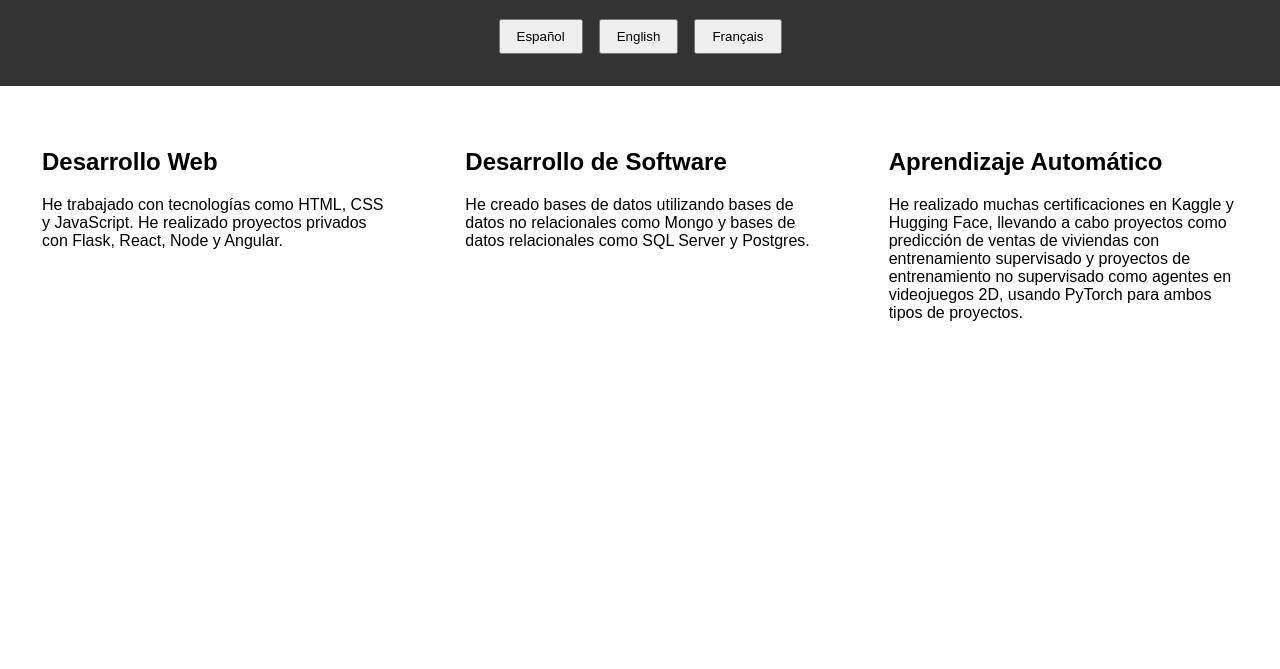
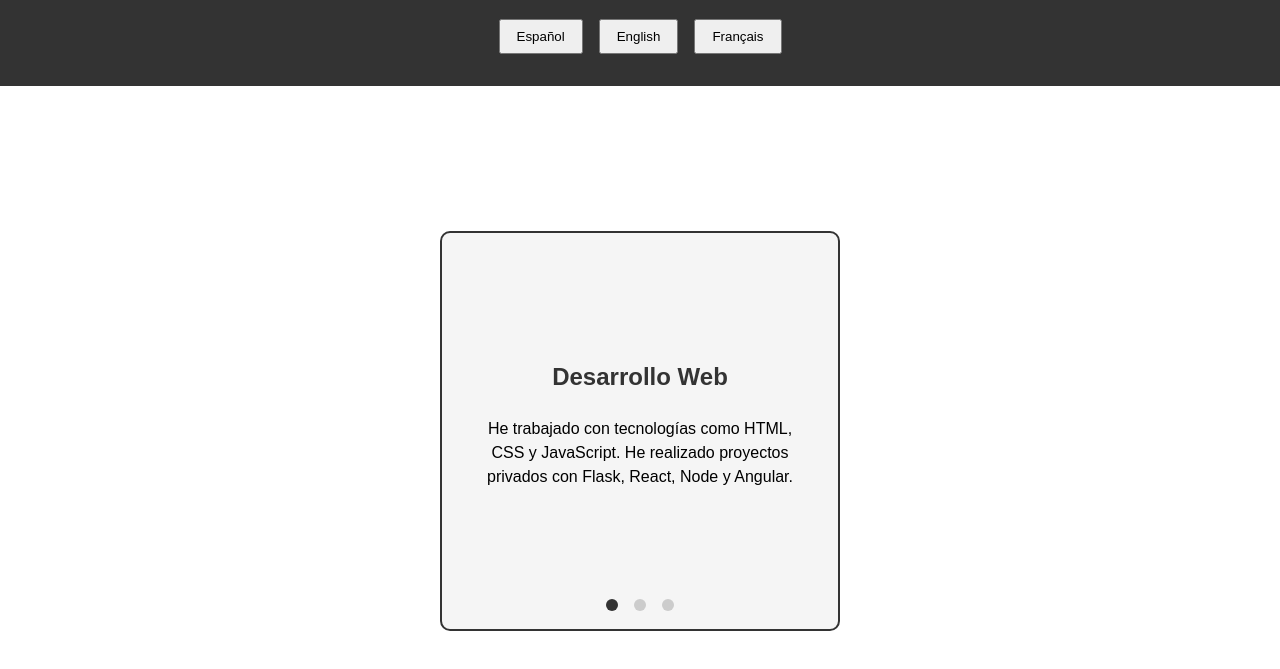
Before and after one commit to LAguirr/htmlcss, a plain HTML site: page main.html in a window 1280 px wide. Shown: the part 77-746 px from the top of the page. Drawn offline with Linux system fonts and the light colour scheme.

Commit message:
carrousel

```diff
--- a/main.html
+++ b/main.html
@@ -1,5 +1,5 @@
 <!DOCTYPE html>
-<html lang="es">
+<html>
 <head>
     <meta charset="UTF-8">
     <meta name="viewport" content="width=device-width, initial-scale=1.0">
@@ -9,6 +9,7 @@
             font-family: Arial, sans-serif;
             margin: 0;
             padding: 0;
+            overflow-x: hidden;
         }
         header {
             background-color: #333;
@@ -27,23 +28,127 @@
             cursor: pointer;
         }
 
-         main{
-            display: table;
-            width: 100%;
-            table-layout: fixed;
-            border-spacing: 10px;
+        main {
+            display: flex;
+            justify-content: center;
+            align-items: center;
+            min-height: calc(100vh - 150px);
+            padding: 20px;
+        }
 
+        .carousel-container {
+            width: 400px;
+            height: 400px;
+            position: relative;
+            overflow: hidden;
+        }
+
+        .carousel {
+            display: flex;
+            transition: transform 0.5s ease;
+            height: 100%;
+            width: 1200px; /* 3 times the container width */
         }
 
         section {
+            width: 800px;
+            height: 400px;
             padding: 2rem;
-            height: 50%;
-            width: 30%;
-            display: table-cell;
+            box-sizing: border-box;
+            background-color: #f5f5f5;
+            border: 2px solid #333;
+            border-radius: 10px;
+            display: flex;
+            flex-direction: column;
+            justify-content: center;
+            align-items: center;
+            text-align: center;
         }
 
-        .hidden {
-            display: none;
+        section h2 {
+            margin: 0 0 1rem 0;
+            font-size: 1.5rem;
+            color: #333;
+        }
+
+        section p {
+            margin: 0;
+            font-size: 1rem;
+            line-height: 1.5;
+            overflow-y: auto;
+            max-height: 250px;
+            padding: 10px;
+        }
+
+        .carousel-buttons {
+            position: absolute;
+            bottom: 20px;
+            left: 0;
+            right: 0;
+            display: flex;
+            justify-content: center;
+            gap: 1rem;
+            z-index: 2;
+        }
+
+        .carousel-dot {
+            width: 12px;
+            height: 12px;
+            border-radius: 50%;
+            background-color: #ccc;
+            cursor: pointer;
+            border: none;
+        }
+
+        .carousel-dot.active {
+            background-color: #333;
+        }
+
+        .carousel-arrow {
+            position: absolute;
+            top: 50%;
+            transform: translateY(-50%);
+            background: rgba(0, 0, 0, 0.5);
+            color: white;
+            border: none;
+            padding: 1rem;
+            cursor: pointer;
+            z-index: 2;
+            border-radius: 50%;
+            width: 40px;
+            height: 40px;
+            display: flex;
+            align-items: center;
+            justify-content: center;
+        }
+
+        .carousel-prev {
+            left: -50px;
+        }
+
+        .carousel-next {
+            right: -50px;
+        }
+
+        @media (max-width: 600px) {
+            .carousel-container {
+                width: 600px;
+                height: 300px;
+            }
+
+            .carousel {
+                width: 900px; /* 3 times the container width */
+            }
+
+            section {
+                width: 600px;
+                height: 300px;
+            }
+
+            section p {
+                max-height: 180px;
+                font-size: 0.9rem;
+            }
         }
     </style>
     <script>
@@ -85,6 +190,39 @@
 
         document.addEventListener('DOMContentLoaded', () => {
             changeLanguage('es'); // Default language
+
+            const carousel = document.querySelector('.carousel');
+            const dots = document.querySelectorAll('.carousel-dot');
+            let currentSlide = 0;
+
+            function updateCarousel() {
+                carousel.style.transform = `translateX(-${currentSlide * 400}px)`;
+                dots.forEach((dot, index) => {
+                    dot.classList.toggle('active', index === currentSlide);
+                });
+            }
+
+            function nextSlide() {
+                currentSlide = (currentSlide + 1) % 3;
+                updateCarousel();
+            }
+
+            function prevSlide() {
+                currentSlide = (currentSlide - 1 + 3) % 3;
+                updateCarousel();
+            }
+
+            function goToSlide(index) {
+                currentSlide = index;
+                updateCarousel();
+            }
+
+            document.querySelector('.carousel-next').addEventListener('click', nextSlide);
+            document.querySelector('.carousel-prev').addEventListener('click', prevSlide);
+
+            dots.forEach((dot, index) => {
+                dot.addEventListener('click', () => goToSlide(index));
+            });
         });
     </script>
 </head>
@@ -98,6 +236,10 @@
         </nav>
     </header>
     <main>
+        <div class="carousel-container">
+            <button class="carousel-arrow carousel-prev">←</button>
+            <button class="carousel-arrow carousel-next">→</button>
+            <div class="carousel">
                 <section>
                     <h2 id="webDevTitle"></h2>
                     <p id="webDevContent"></p>
@@ -110,7 +252,13 @@
                     <h2 id="machineLearningTitle"></h2>
                     <p id="machineLearningContent"></p>
                 </section>
+            </div>
+            <div class="carousel-buttons">
+                <button class="carousel-dot active"></button>
+                <button class="carousel-dot"></button>
+                <button class="carousel-dot"></button>
+            </div>
+        </div>
     </main>
-
 </body>
 </html>
```
Lines whose indentation alone changed are shown as unchanged.
